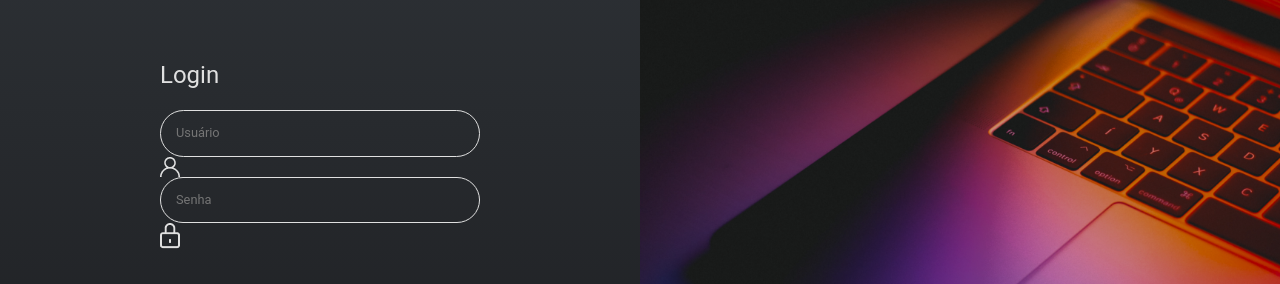
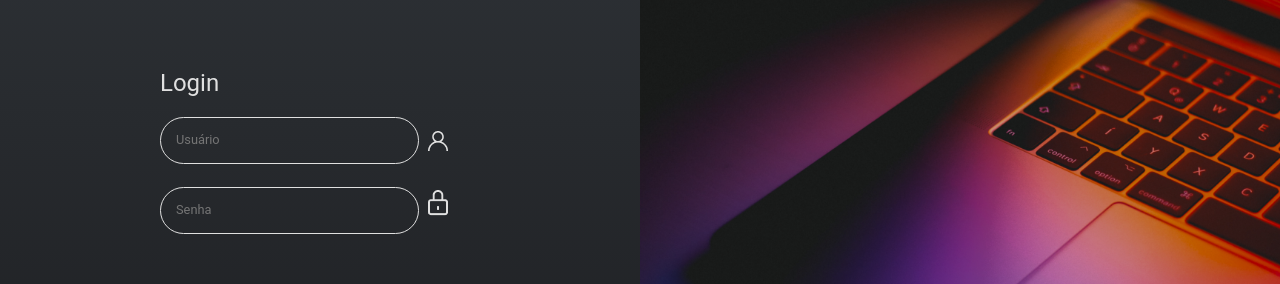
Before and after one commit to BrunaLima123/projeto_keepalive, a React (Create React App) app: page / in a window 1280 px wide. Shown: the part 283-567 px from the top of the page. Built offline with nearby package versions, Linux system fonts and the light colour scheme.

Commit message:
alteração icones input

```diff
--- a/src/components/Footer/index.tsx
+++ b/src/components/Footer/index.tsx
@@ -18,7 +18,8 @@ export default function Footer() {
 				</div>
 			</div>
 			<div className={styles.navContainer}>
-				<p className={styles.navText}>Continuar Navegando</p>
+				<p onClick={()=>{window.location.href = 'https://www.google.com'}}className={styles.navText}>Continuar Navegando</p>
+
 			</div>
 			<div className={styles.logContainer}>
 				<p className={styles.logText}>Logout</p>
--- a/src/pages/Login/Login.module.scss
+++ b/src/pages/Login/Login.module.scss
@@ -1,5 +1,4 @@
 @import "styles/variables";
-
 .Container {
 	display: flex;
     flex-direction: column;
@@ -9,6 +8,15 @@
 	width: 50%;
 	background: linear-gradient($grey 0%, $greyDark 100%);
 	color: $colorText;
+
+	.inputEmail{
+		width: 90%;
+		display: flex;
+		align-items: center;
+		justify-content: center;
+		flex-direction: row;
+		margin-bottom: 8px;
+
 	input {
         width: 100%;
         background: transparent;
@@ -18,8 +26,30 @@
         border-radius: 30px;
         font-size: 0.8rem;
         padding: 15px;
-        margin-right: 2%;
+        margin-right: 3%;
+	}
+}
 
+	.inputPassword{
+		width: 90%;
+		display: flex;
+		align-items: center;
+		justify-content: center;
+		flex-direction: row;
+		margin-bottom: 8px;
+
+	input {
+        width: 100%;
+        background: transparent;
+        color: $colorText;
+        border: 1px solid $colorText;
+        outline: none;
+        border-radius: 30px;
+        font-size: 0.8rem;
+        padding: 15px;
+		margin-top: 15px;
+        margin-right: 3%;
+	}
     }
 	.login {
 		width: 50%;
@@ -49,6 +79,7 @@
 			}
 			.errorContainer {
 				flex-direction: column;
+				align-items: center;
 				justify-content: center;
 				display: none;
 				width: 100%;
@@ -57,6 +88,9 @@
 					font-weight: bold;
 					font-size: 12px;
 					margin: 0;
+				}
+				.error{
+					display: flex;
 				}
 			}
 			.btnContainer {
--- a/src/pages/Login/index.tsx
+++ b/src/pages/Login/index.tsx
@@ -1,10 +1,11 @@
 import styles from "./Login.module.scss";
 import imgLogo from "assets/images/logo-compasso.png";
 import { useNavigate } from "react-router-dom";
-import { useContext, useState } from "react";
+import {  useState } from "react";
 import imgUser from "assets/images/icon-user.png"
 import imgPass from "assets/images/icon-password.png";
 import classNames from "classnames";
+
 
 
 export default function Login() {
@@ -12,6 +13,7 @@ export default function Login() {
 	const [ erro, setErro ] = useState(false);
 
       function validaLogin() {
+
 		let inputs = document.querySelectorAll("input");
 		let valid = true;
 		inputs.forEach(input => {
@@ -35,17 +37,23 @@ export default function Login() {
 					</div>
 				<div className={styles.form}>
 					<h2 className={styles.formTitle}>Login</h2>
+					<div className={styles.inputEmail}>
 					<input
                     type="email"
                     placeholder="Usuário"
+
                 />
                  <img src={imgUser} alt="User" />
+				 </div>
+				 <div className={styles.inputPassword}>
 				 <input
                     type="password"
                     placeholder="Senha"
-                />
-                <img src={imgPass} alt="Password" />
-					<div className={classNames({[styles.errorContainer]: true,"erro": true})}>
+
+                /> <img src={imgPass} alt="Password" />
+				</div>
+
+					<div className={classNames({[styles.errorContainer]: true, [styles.error]: erro})}>
 							<p>Ops, usuário ou senha inválidos.</p>
 							<p>Tente novamente!</p>
 					</div>
```
